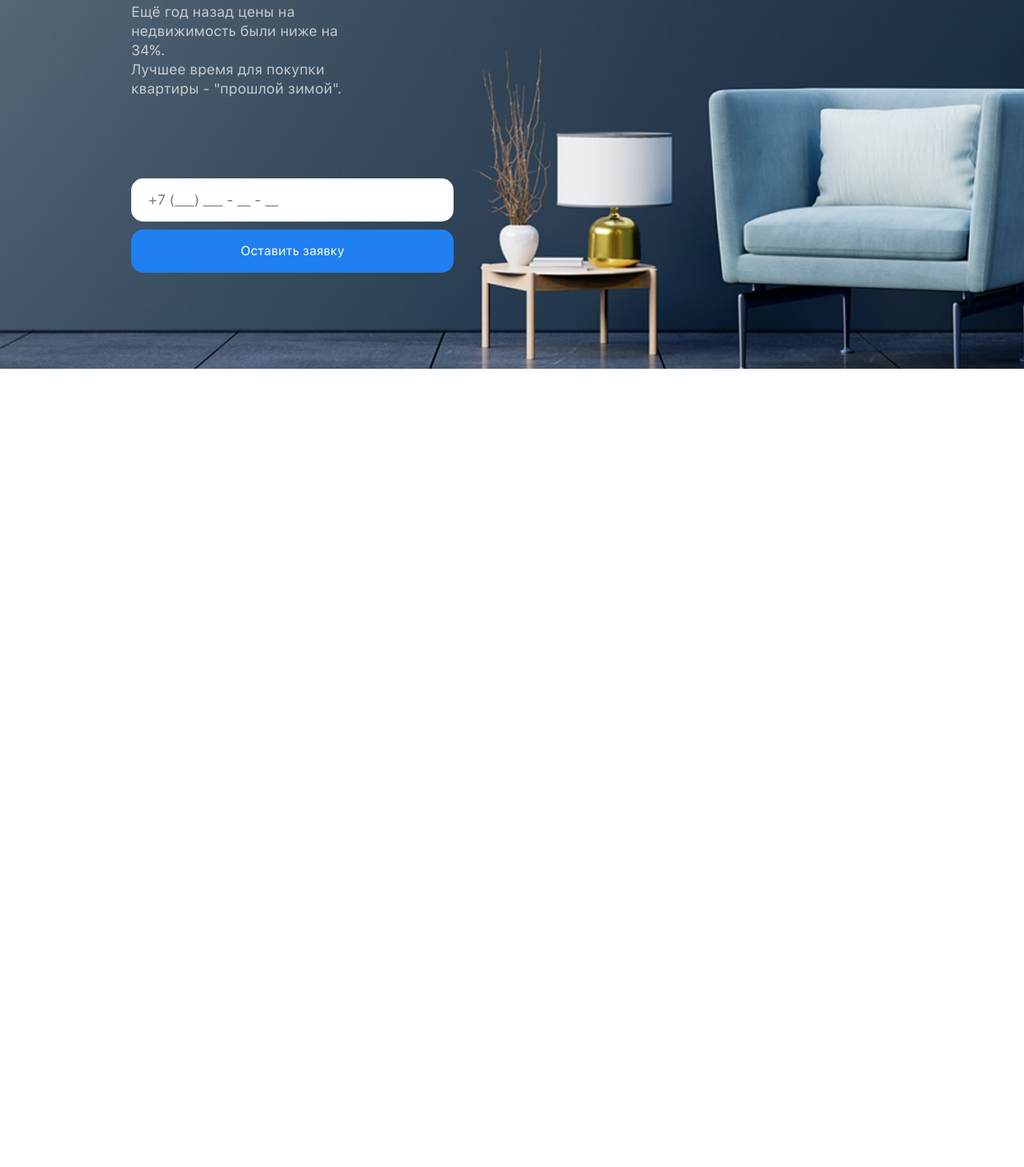
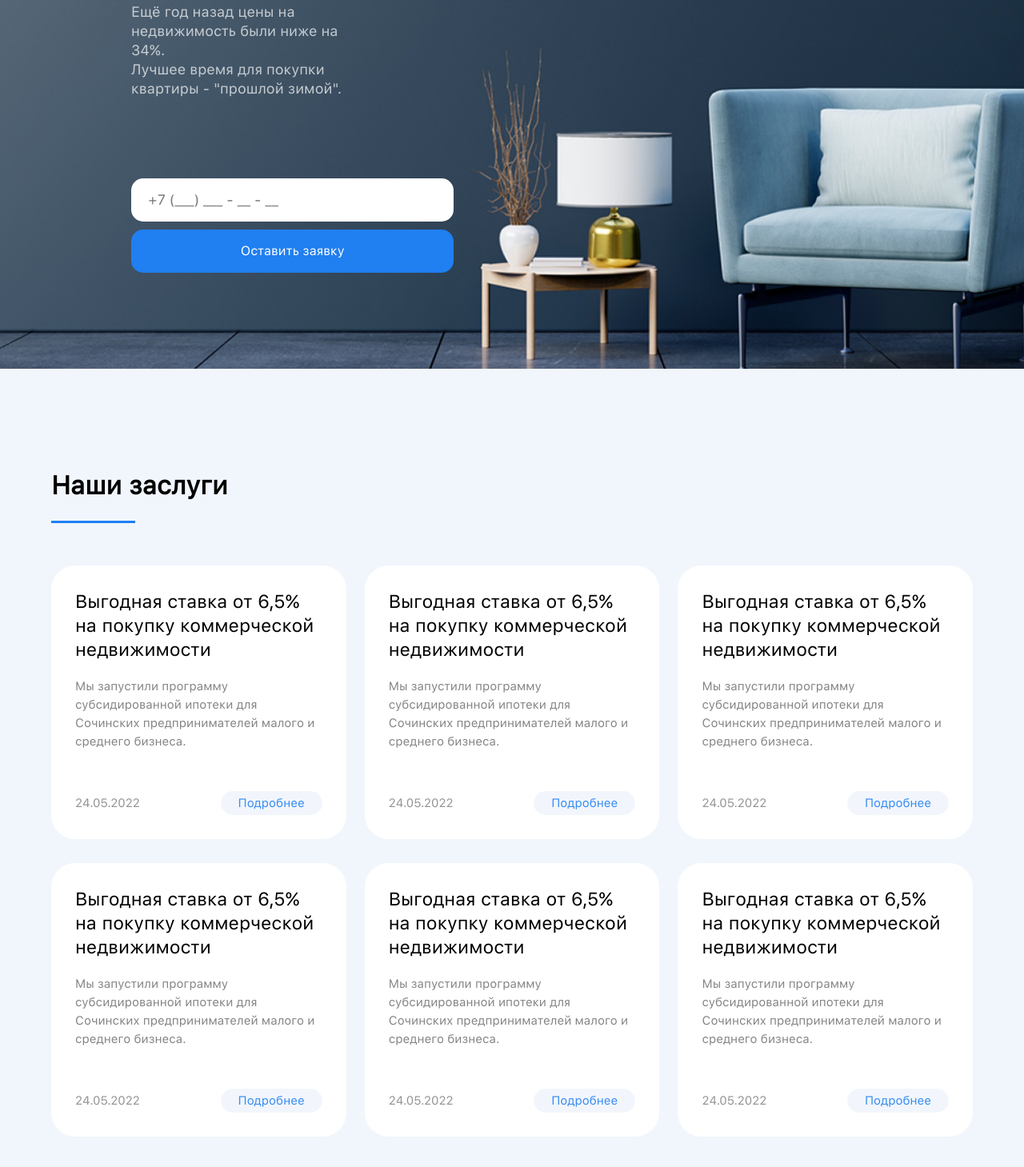
Before and after one commit to innabatalova/Test-page-Formula, a website built with webpack: page static/index.html in a window 1280 px wide. Shown: the part 2689-4148 px from the top of the page at 80% size. Before the commit the page ends 3150 px from the top, so only its background shows below. Built offline with nearby package versions, Linux system fonts and the light colour scheme.

Commit message:
Create: added merit style

```diff
--- /dev/null
+++ b/postcss.config.js
@@ -0,0 +1,3 @@
+module.exports = {
+  plugins: ["postcss-preset-env"],
+};
--- a/src/scss/_variables.scss
+++ b/src/scss/_variables.scss
@@ -1 +1,2 @@
 $primaryBlue: #207ff1;
+$secondaryBlue: #f1f6fc;
--- a/src/scss/blocks/_header.scss
+++ b/src/scss/blocks/_header.scss
@@ -164,7 +164,7 @@
     &__mobile {
       display: flex;
       flex-direction: column;
-      align-items: end;
+      align-items: flex-end;
 
       &__dot {
         background-color: #000000;
--- /dev/null
+++ b/src/scss/blocks/_merit.scss
@@ -0,0 +1,133 @@
+.merit {
+  background-color: $secondaryBlue;
+
+  &__wrap {
+    padding-top: 120px;
+    padding-bottom: 120px;
+  }
+
+  &__title {
+    position: relative;
+    font-weight: 600;
+    font-size: 32px;
+    line-height: 53px;
+    margin-bottom: 73px;
+
+    &::before {
+      content: "";
+      width: 105px;
+      height: 3px;
+      background-color: $primaryBlue;
+      position: absolute;
+      bottom: -20px;
+      left: 0;
+    }
+  }
+
+  &__cards {
+    display: flex;
+    flex-wrap: wrap;
+    justify-content: space-between;
+  }
+
+  &__card {
+    background: #ffffff;
+    border-radius: 30px;
+    padding: 30px;
+    width: 32%;
+    margin-bottom: 30px;
+
+    &__title {
+      font-weight: 500;
+      font-size: 23px;
+      line-height: 30px;
+      margin-bottom: 20px;
+    }
+
+    &__text {
+      font-weight: 400;
+      font-size: 15px;
+      line-height: 23px;
+      color: #767676;
+      opacity: 0.9;
+      margin-bottom: 50px;
+    }
+
+    &__wrap {
+      display: flex;
+      align-items: center;
+      justify-content: space-between;
+    }
+
+    &__date {
+      font-weight: 400;
+      font-size: 15px;
+      line-height: 23px;
+      color: #888888;
+      opacity: 0.9;
+    }
+
+    &__button {
+      padding: 6px 22px;
+      font-weight: 400;
+      font-size: 15px;
+      line-height: 18px;
+      color: $primaryBlue;
+      opacity: 0.9;
+      background-color: $secondaryBlue;
+      border-radius: 20px;
+    }
+
+    &:focus,
+    &:hover,
+    &:active {
+      box-shadow: 0px 4px 30px rgba(0, 0, 0, 0.15);
+
+      h3:nth-child(1) {
+        color: $primaryBlue;
+      }
+
+      div:nth-child(3) {
+        button:nth-child(2) {
+          background-color: $primaryBlue;
+          color: #ffffff;
+        }
+      }
+    }
+  }
+}
+
+@media screen and (max-width: 920px) {
+  .merit {
+    &__wrap {
+      padding-top: 78px;
+      padding-bottom: 40px;
+    }
+
+    &__title {
+      font-size: 24px;
+      line-height: 32px;
+    }
+
+    &__cards {
+      flex-direction: column;
+    }
+
+    &__card {
+      width: 100%;
+      margin-bottom: 20px;
+      padding: 20px;
+
+      &__title {
+        font-size: 20px;
+        line-height: 30px;
+        margin-bottom: 20px;
+      }
+
+      &__text {
+        font-size: 14px;
+        line-height: 23px;
+      }
+    }
+  }
+}
--- a/src/scss/blocks/_sales-data.scss
+++ b/src/scss/blocks/_sales-data.scss
@@ -1,5 +1,6 @@
 .sales-data {
-  background-color: #f1f6fc;
+  background-color: $secondaryBlue;
+
   &__wrap {
     padding-top: 120px;
     padding-bottom: 127px;
--- a/src/scss/style.scss
+++ b/src/scss/style.scss
@@ -11,3 +11,4 @@
 @import "./blocks/_main";
 @import "./blocks/_sales-data";
 @import "./blocks/_offer";
+@import "./blocks/_merit";
--- a/static/index.html
+++ b/static/index.html
@@ -136,7 +136,93 @@
       </div>
     </article>
     <!-- /.article -->
-    <section class=""></section>
+    <section class="merit">
+      <div class="container">
+        <div class="merit__wrap">
+          <h2 class="merit__title">Наши заслуги</h2>
+          <div class="merit__cards">
+            <div class="merit__card">
+              <h3 class="merit__card__title">
+                Выгодная ставка от 6,5% на покупку коммерческой недвижимости
+              </h3>
+              <p class="merit__card__text">
+                Мы запустили программу субсидированной ипотеки для Сочинских
+                предпринимателей малого и среднего бизнеса.
+              </p>
+              <div class="merit__card__wrap">
+                <span class="merit__card__date">24.05.2022</span>
+                <button class="merit__card__button">Подробнее</button>
+              </div>
+            </div>
+            <div class="merit__card">
+              <h3 class="merit__card__title">
+                Выгодная ставка от 6,5% на покупку коммерческой недвижимости
+              </h3>
+              <p class="merit__card__text">
+                Мы запустили программу субсидированной ипотеки для Сочинских
+                предпринимателей малого и среднего бизнеса.
+              </p>
+              <div class="merit__card__wrap">
+                <span class="merit__card__date">24.05.2022</span>
+                <button class="merit__card__button">Подробнее</button>
+              </div>
+            </div>
+            <div class="merit__card">
+              <h3 class="merit__card__title">
+                Выгодная ставка от 6,5% на покупку коммерческой недвижимости
+              </h3>
+              <p class="merit__card__text">
+                Мы запустили программу субсидированной ипотеки для Сочинских
+                предпринимателей малого и среднего бизнеса.
+              </p>
+              <div class="merit__card__wrap">
+                <span class="merit__card__date">24.05.2022</span>
+                <button class="merit__card__button">Подробнее</button>
+              </div>
+            </div>
+            <div class="merit__card">
+              <h3 class="merit__card__title">
+                Выгодная ставка от 6,5% на покупку коммерческой недвижимости
+              </h3>
+              <p class="merit__card__text">
+                Мы запустили программу субсидированной ипотеки для Сочинских
+                предпринимателей малого и среднего бизнеса.
+              </p>
+              <div class="merit__card__wrap">
+                <span class="merit__card__date">24.05.2022</span>
+                <button class="merit__card__button">Подробнее</button>
+              </div>
+            </div>
+            <div class="merit__card">
+              <h3 class="merit__card__title">
+                Выгодная ставка от 6,5% на покупку коммерческой недвижимости
+              </h3>
+              <p class="merit__card__text">
+                Мы запустили программу субсидированной ипотеки для Сочинских
+                предпринимателей малого и среднего бизнеса.
+              </p>
+              <div class="merit__card__wrap">
+                <span class="merit__card__date">24.05.2022</span>
+                <button class="merit__card__button">Подробнее</button>
+              </div>
+            </div>
+            <div class="merit__card">
+              <h3 class="merit__card__title">
+                Выгодная ставка от 6,5% на покупку коммерческой недвижимости
+              </h3>
+              <p class="merit__card__text">
+                Мы запустили программу субсидированной ипотеки для Сочинских
+                предпринимателей малого и среднего бизнеса.
+              </p>
+              <div class="merit__card__wrap">
+                <span class="merit__card__date">24.05.2022</span>
+                <button class="merit__card__button">Подробнее</button>
+              </div>
+            </div>
+          </div>
+        </div>
+      </div>
+    </section>
     <!-- /.section -->
     <footer class="footer"></footer>
     <!-- /.footer -->
--- a/webpack.config.js
+++ b/webpack.config.js
@@ -1,6 +1,7 @@
 const path = require("path");
 const HtmlWebpackPlugin = require("html-webpack-plugin");
 const CopyPlugin = require("copy-webpack-plugin");
+const MiniCssExtractPlugin = require("mini-css-extract-plugin");
 
 module.exports = {
   mode: "development",
@@ -17,7 +18,8 @@ module.exports = {
     rules: [
       {
         test: /\.s[ac]ss$/i,
-        use: ["style-loader", "css-loader", "sass-loader"],
+        exclude: /node_modules/,
+        use: ["style-loader", "css-loader", "postcss-loader", "sass-loader"],
       },
       {
         test: /\.(png|svg|jpg|jpeg|gif)$/i,
@@ -49,5 +51,8 @@ module.exports = {
     new CopyPlugin({
       patterns: [{ from: "static", to: "dist" }],
     }),
+    new MiniCssExtractPlugin({
+      filename: "[name].[contenthash].scss",
+    }),
   ],
 };
```
Also changed, not shown: package.json (+7 -0 lines), 1 other file.
